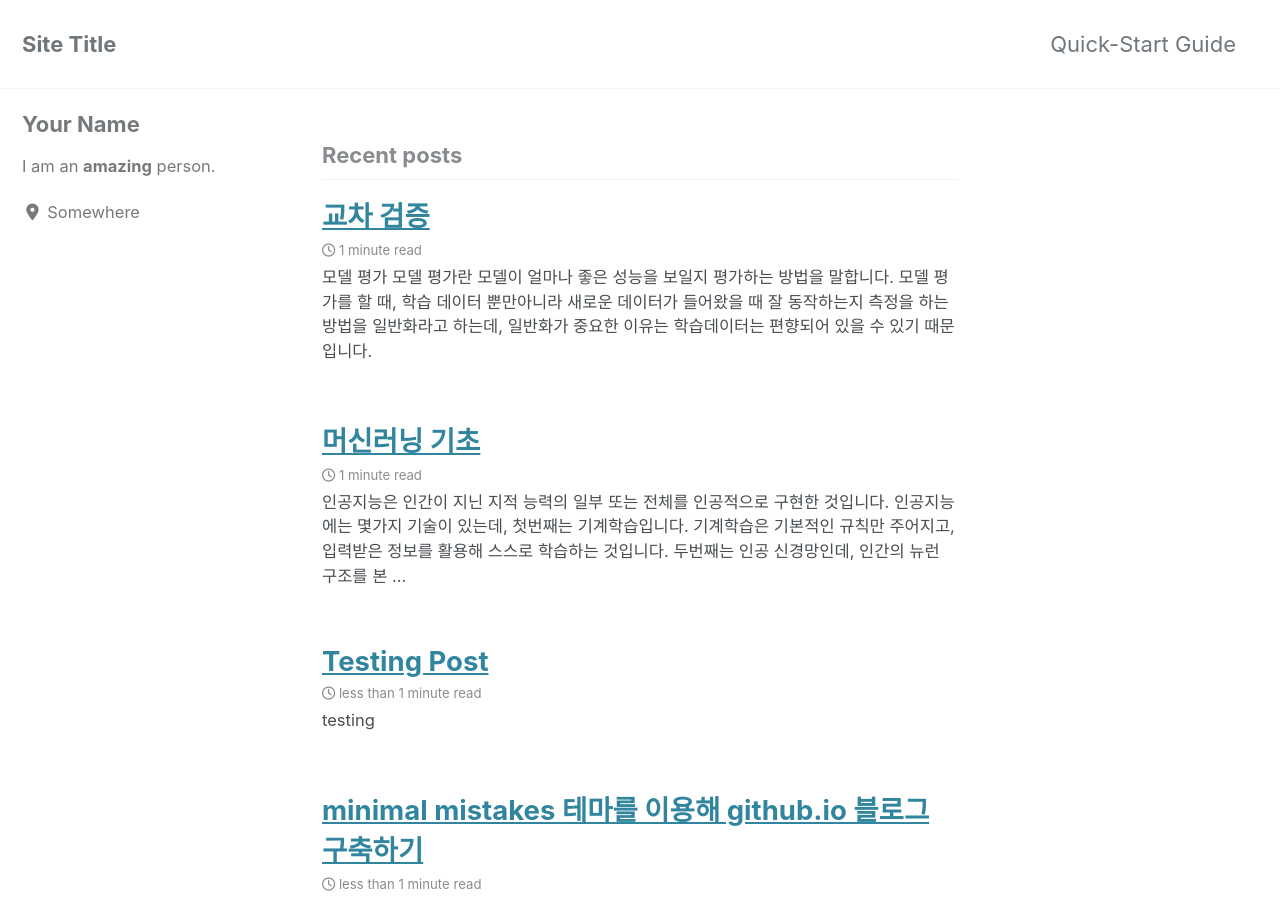
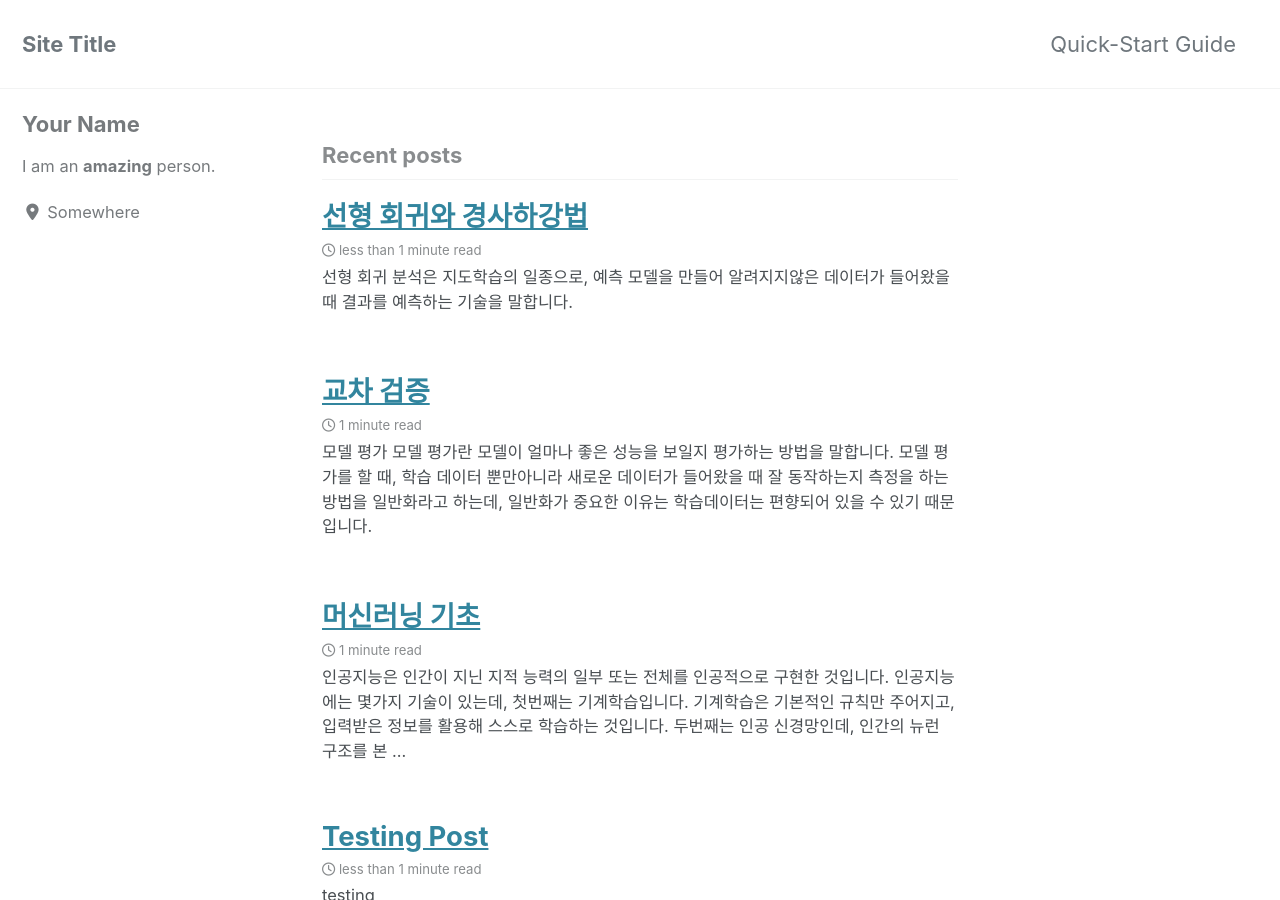
Before and after one commit to do-bby/Machine-Learning, a Jekyll site: the page built from index.html, in a window 1280 px wide and 900 px high. Built offline with Jekyll 4.4.1, drawn with Linux system fonts in a browser that asks for light colours; cached includes are drawn as plain includes; nearby versions of some CDN libraries; the list of posts is cut into pages by our own code.

Commit message:
created Linear Regression

```diff
--- a/_posts/2020-01-15-cross validation.md
+++ b/_posts/2020-01-15-cross validation.md
@@ -14,23 +14,23 @@ toc: true
 from sklearn.datasets import make_blobs
 from sklearn.linear_model import LogisticRegression
 from sklearn.model_selection import train_test_split
-# scipy은 과학 계산용 python모듈로 scikit-learn을 사용하기 위한 모듈입니다.
+scipy은 과학 계산용 python모듈로 scikit-learn을 사용하기 위한 모듈입니다.
 
-# 임의의 Data set을 생성
+임의의 Data set을 생성
 
-X, y = make_blobs(random_state=0)
+x, y = make_blobs(random_state=0)
 
-# 데이터와 타깃 레이블을 train set와 test set으로 나눕니다
+데이터와 타깃 레이블을 train set와 test set으로 나눕니다
 
-X_train, X_test, y_train, y_test = train_test_split(X, y, random_state=0)
+x_train, x_test, y_train, y_test = train_test_split(x, y, random_state=0)
 
 # 모델 객체를 만들고 훈련 세트로 학습시킵니다
 
-logreg = LogisticRegression().fit(X_train, y_train)
+logreg = LogisticRegression().fit(x_train, y_train)
 
-# 모델을 테스트 세트로 평가합니다
+모델을 테스트 세트로 평가합니다
 
-print("테스트 세트 점수: {:.2f}".format(logreg.score(X_test, y_test)))
+print("테스트 세트 점수: {:.2f}".format(logreg.score(x_test, y_test)))
 
 모델을 평가하기 위한  train_test_split함수를 사용하여 Data set과 train set으로 나누고,
 모델을 만들기 위해 train set에 fit메소드를 적용했고,
--- /dev/null
+++ b/_posts/2020-01-16-Linear Regression, Gradient descent.md
@@ -0,0 +1,45 @@
+---
+title: "선형 회귀와 경사하강법"
+categories:
+  - blogging
+last_modified_at: 2020-01-16 T18:23:00+09:00
+toc: true
+---
+선형 회귀 분석은 지도학습의 일종으로, 예측 모델을 만들어
+알려지지않은 데이터가 들어왔을 때 결과를 예측하는 기술을 말합니다.
+
+![LR](./img/LR.png)
+
+
+학습 데이터는 2차원데이터 (x,y)로 구성되어 있는데,
+목적은 학습 데이터에 없는 x값이 들어오면 y값을 예측하는 모델을 만드는 것입니다.
+
+데이터가 완전한 일차원 선형 분포를 갖고있진 않지만
+1차방정식을 알아내면 오차가 있어도 대략적인 y값을 알 수 있습니다.
+
+![LR2](./img/LR2.png)
+
+모델은 1차 방정식이 되고,
+W와b는 가중치(weight)와 편향(bias)라 부릅니다.
+선형 회귀의 목적은 데이터를 제일 잘 설명하고 있는 W와 b를 찾는 것 입니다.
+
+W=1,b=3이라고 가정하고, 데이터(10,6)을 1차 방정식 , 즉 모델에 적용하면 Y=13이됩니다.
+원래의 값 6과 함수를 계산해서 나온 값 13은 -7의 차이가 나며 이를 오차 혹은 비용이라고 합니다.
+이런 오차를 정의하는 함수를 손실함수(Loss Function)이라고 하는데
+오차는 양인지 음인지 중요하지 않기 때문에 제곱을 취했습니다.
+
+![GD](./img/GD.png)
+
+경사하강법은 오차를 최소화하기 위한 최적의 매개 변수(Weight, bias)를 찾기위해 사용되는 방법 중 하나로,
+함수 기울기(경사)를 낮은 쪽으로 계속 이동시켜 극값에 이를 때까지 반복시키는 것을 경사 하강법이라고 합니다.
+
+![GD2](./img/GD2.png)
+
+경사하강법 과정은 다음과 같습니다.
+Step 1. 특정 매개변수로 시작(가중치 w1에 대한 시작 값 선택, 보통 0이거나 임의의 값 선택)
+
+Step 2. Loss Function 계산(시작점에서 곡선의 기울기 계산)
+
+Step 3. 매개변수 값 업데이트 (w2 = w1 - 학습율(learning rate) * dw1(기울기)
+
+Step 4. 앞선 과정을 n번 반복 진행하여 최솟값을 향해 수렴
```
Also changed, not shown: other parts of _posts/2020-01-15-cross validation.md (+2 -4 lines), img/GD.png (added), img/GD2.png (added), img/LR.png (added), img/LR2.png (added).
